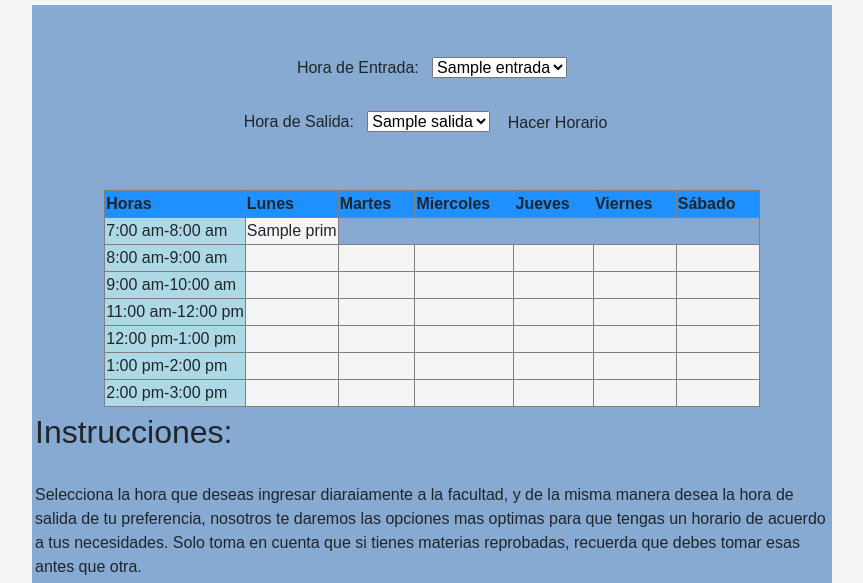
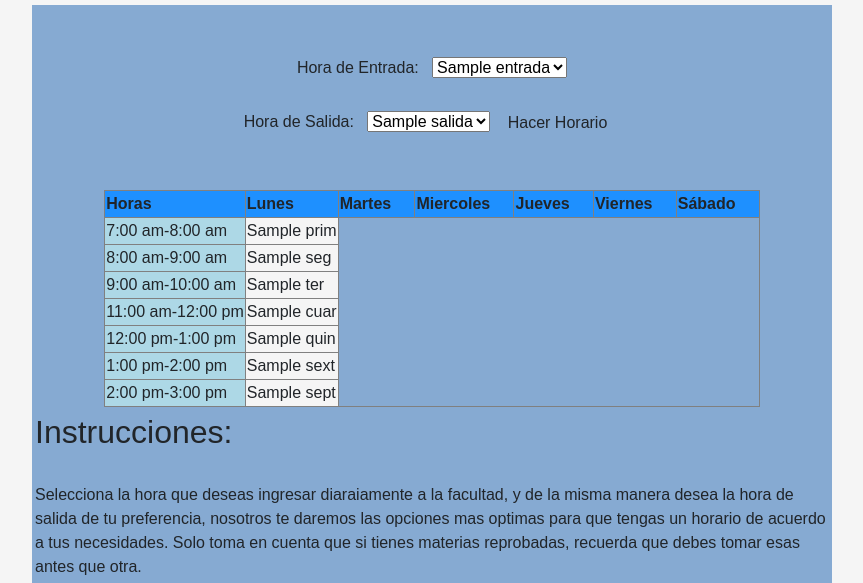
Before and after one commit to telegeniic/hackfcfm, a Flask app: template app/templates/agenda.html in a window 1280 px wide. Shown: the part 145-728 px from the top of the page, without its empty margins (208-1071 px from the left). Run offline with Flask 2, Linux system fonts and the light colour scheme; the template is opened without the code that fills it: most values are stand-ins (such as "Sample title", 1, 10 or a date in 2020); some libraries are stand-ins or nearby versions.

Commit message:
tablas simplificadas

```diff
--- a/app/templates/agenda.html
+++ b/app/templates/agenda.html
@@ -56,62 +56,49 @@
 
   <tr>
     <td bgcolor="lightblue">8:00 am-9:00 am</td>
-    <td bgcolor="whitesmoke"></td>
-    <td bgcolor="whitesmoke"></td>
-    <td bgcolor="whitesmoke"></td>
-    <td bgcolor="whitesmoke"></td>
-    <td bgcolor="whitesmoke"></td>
-    <td bgcolor="whitesmoke"></td>
+    {% for seg in segunda  %}
+    <td bgcolor="whitesmoke">{{seg}}</td>
+    {% endfor %}
   </tr>
 
   <tr>
     <td bgcolor="lightblue">9:00 am-10:00 am</td>
-    <td bgcolor="whitesmoke"></td>
-    <td bgcolor="whitesmoke"></td>
-    <td bgcolor="whitesmoke"></td>
-    <td bgcolor="whitesmoke"></td>
-    <td bgcolor="whitesmoke"></td>
-    <td bgcolor="whitesmoke"></td>
+    {% for ter in tercera  %}
+    <td bgcolor="whitesmoke">{{ter}}</td>
+    {% endfor %}
+
   </tr>
 
   <tr>
     <td bgcolor="lightblue">11:00 am-12:00 pm</td>
-    <td bgcolor="whitesmoke"></td>
-    <td bgcolor="whitesmoke"></td>
-    <td bgcolor="whitesmoke"></td>
-    <td bgcolor="whitesmoke"></td>
-    <td bgcolor="whitesmoke"></td>
-    <td bgcolor="whitesmoke"></td>
+    {% for cuar in cuarta  %}
+    <td bgcolor="whitesmoke">{{cuar}}</td>
+    {% endfor %}
+
   </tr>
 
   <tr>
     <td bgcolor="lightblue">12:00 pm-1:00 pm</td>
-    <td bgcolor="whitesmoke"></td>
-    <td bgcolor="whitesmoke"></td>
-    <td bgcolor="whitesmoke"></td>
-    <td bgcolor="whitesmoke"></td>
-    <td bgcolor="whitesmoke"></td>
-    <td bgcolor="whitesmoke"></td>
+    {% for quin in quinta  %}
+    <td bgcolor="whitesmoke">{{quin}}</td>
+    {% endfor %}
+
   </tr>
 
   <tr>
     <td bgcolor="lightblue">1:00 pm-2:00 pm</td>
-    <td bgcolor="whitesmoke"></td>
-    <td bgcolor="whitesmoke"></td>
-    <td bgcolor="whitesmoke"></td>
-    <td bgcolor="whitesmoke"></td>
-    <td bgcolor="whitesmoke"></td>
-    <td bgcolor="whitesmoke"></td>
+    {% for sext in sexta  %}
+    <td bgcolor="whitesmoke">{{sext}}</td>
+    {% endfor %}
+
   </tr>
 
   <tr>
     <td bgcolor="lightblue">2:00 pm-3:00 pm</td>
-    <td bgcolor="whitesmoke"></td>
-    <td bgcolor="whitesmoke"></td>
-    <td bgcolor="whitesmoke"></td>
-    <td bgcolor="whitesmoke"></td>
-    <td bgcolor="whitesmoke"></td>
-    <td bgcolor="whitesmoke"></td>
+    {% for sept in septima %}
+    <td bgcolor="whitesmoke">{{sept}}</td>
+    {% endfor %}
+
   </tr>
 
 </table>
```
